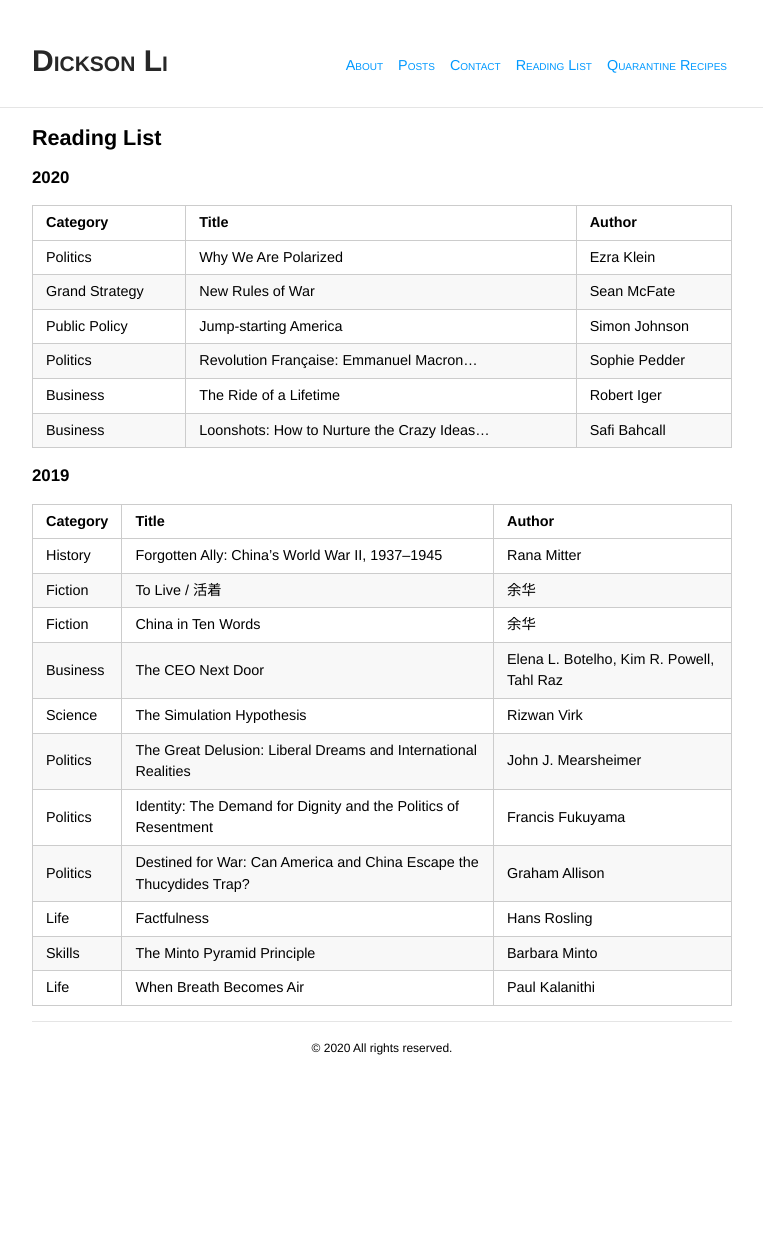
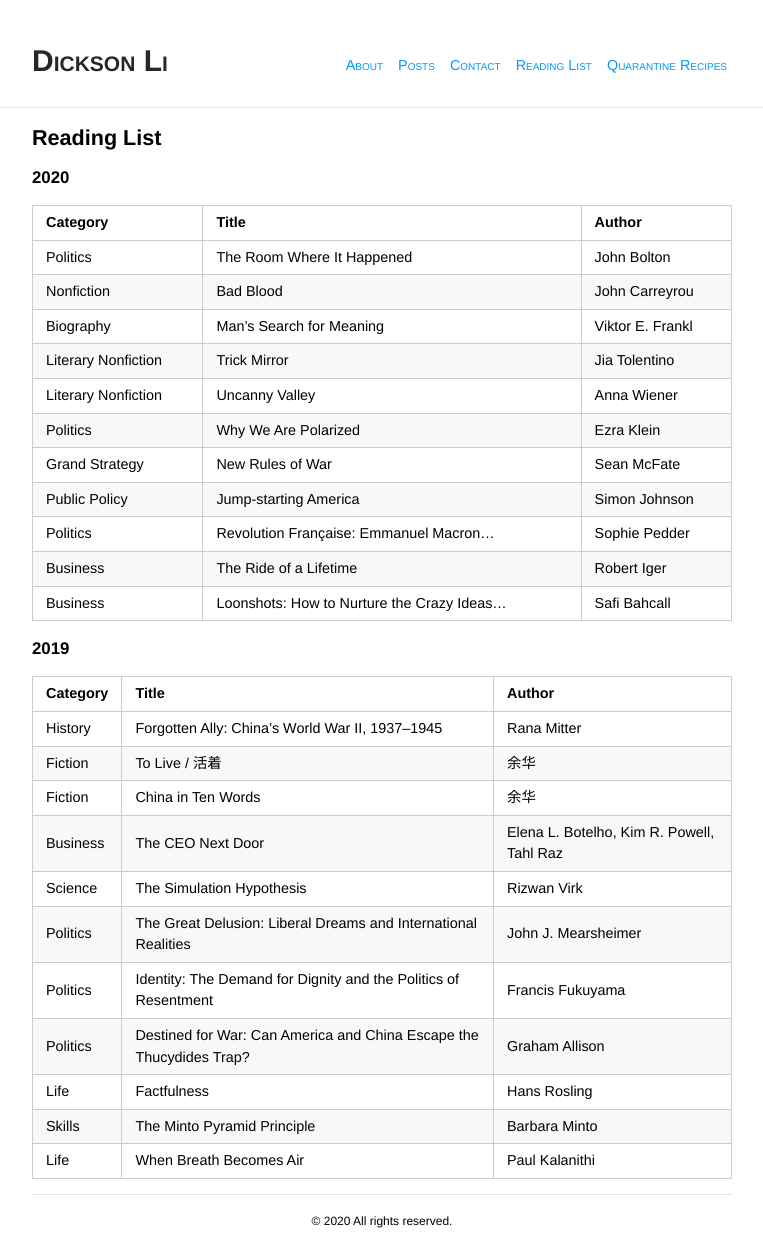
Before and after one commit to nicksolid/nicksolid.github.io, a Jekyll site: the page built from reading_list.md, in a window 1280 px wide. Shown: the whole page, without its empty margins (258-1021 px from the left). Built offline with Jekyll 4.4.1, drawn with Linux system fonts in a browser that asks for light colours; some web fonts are replaced; before the commit the page ends 1060 px from its top, so only the background shows below that.

Commit message:
Update reading_list.md

```diff
--- a/reading_list.md
+++ b/reading_list.md
@@ -9,6 +9,11 @@ title: "Dickson Li | Reading List"
 
 Category | Title | Author
 -|-|-
+Politics | The Room Where It Happened | John Bolton
+Nonfiction | Bad Blood | John Carreyrou
+Biography | Man's Search for Meaning | Viktor E. Frankl
+Literary Nonfiction | Trick Mirror | Jia Tolentino
+Literary Nonfiction | Uncanny Valley | Anna Wiener
 Politics| Why We Are Polarized | Ezra Klein
 Grand Strategy | New Rules of War | Sean McFate
 Public Policy | Jump-starting America | Simon Johnson
```
